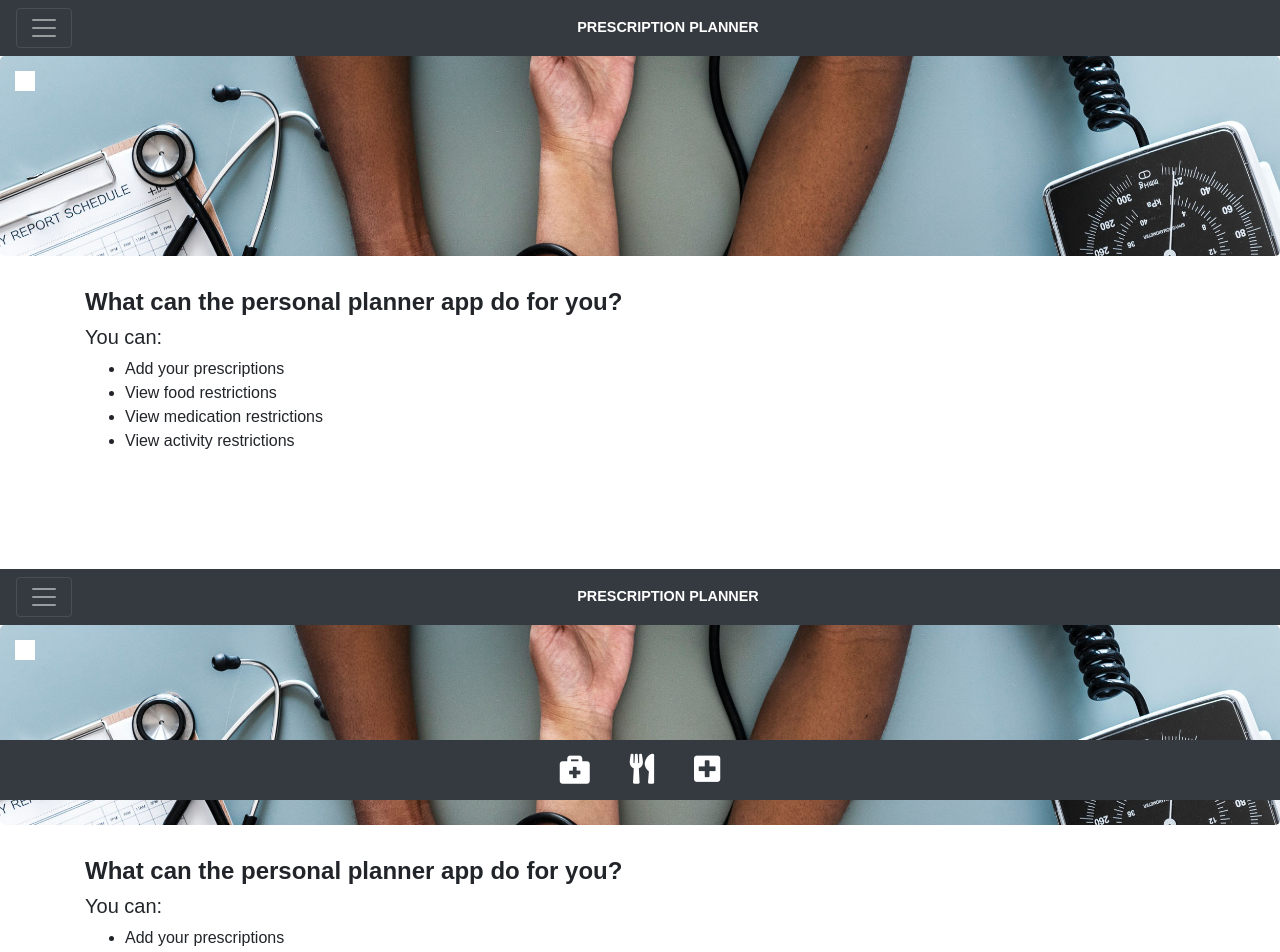
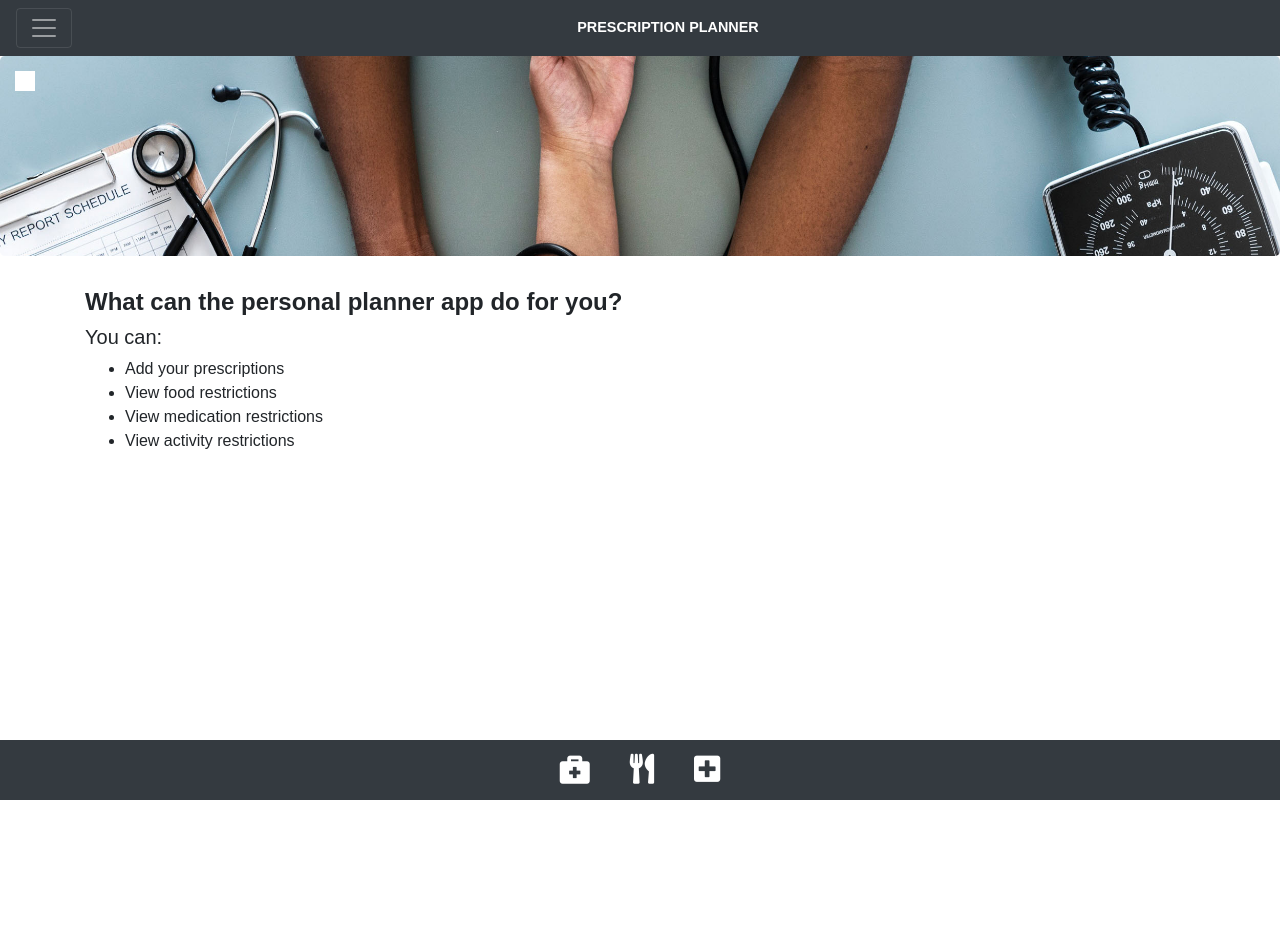
Before and after one commit to dhrandy/team-merge-p3, a React (Create React App) app in the folder client/: page /app-home in a window 1280 px wide. Shown: the top 952 px of the page. After the commit the page ends 800 px from the top, so only its background shows below. Built offline with nearby package versions, Linux system fonts and the light colour scheme.

Commit message:
added pages

```diff
--- a/client/src/App.js
+++ b/client/src/App.js
@@ -1,32 +1,17 @@
-import React, { Component } from 'react';
+import React from 'react';
 import { BrowserRouter as Router, Route } from "react-router-dom";
 import PPApp from "./pages/App/App";
 import HomePage from "./pages/HomePage/HomePage"
-import Wrapper from "./components/Wrapper/Wrapper";
-import Login from "./components/Login/Login";
-import Login2 from "./components/Login/Login2";
-import Register from "./components/Register/Register";
-import Header from "./components/Header/Header";
-import BottomNavbar from "./components/Navbar/Bottom/BottomNavbar";
-import TopNavbar from "./components/Navbar/Top/TopNavbar";
-import Home from "./components/HomePage/Home.js";
+import LoginPage from "./pages/Login/LoginPage"
+import RegisterPage from "./pages/Register/RegisterPage"
 
 const App = () => (
   <Router>
     <React.Fragment>
     <Route exact path="/app-home" component={PPApp} />
     <Route exact path="/" component={HomePage} />
-    <TopNavbar />
-    <Header />
-    <Route exact path="/app-home" component={Home} />
-    <Wrapper>
-      {/* <Route exact path="/" component={About} /> */}
-      <Route exact path="/login2" component={Login2} />
-      <Route exact path="/login" component={Login} />
-      <Route exact path="/register" component={Register} />
-      {/* <Route exact path="/search" component={Search} /> */}
-    </Wrapper>
-    <BottomNavbar />
+    <Route exact path="/login" component={LoginPage} />
+    <Route exact path="/register" component={RegisterPage} />
     </React.Fragment>
   </Router>
 );
--- a/client/src/components/Login/Login2.js
+++ /dev/null
@@ -1,11 +0,0 @@
-import React, {Component} from 'react';
-
-export default class Login2 extends Component {
-  render() {
-    return (
-      <React.Fragment>
-      <p>Test</p>
-      </React.Fragment>
-    )
-  }
-}
--- a/client/src/components/Navbar/Top/TopNavbar.js
+++ b/client/src/components/Navbar/Top/TopNavbar.js
@@ -13,9 +13,6 @@ export default class TopNavbar extends Component {
           <ul className="navbar-nav">
             <li className="nav-item">
               <a className="nav-link" href="/login">Login</a>
-            </li>
-            <li className="nav-item">
-              <a className="nav-link" href="/">Home</a>
             </li>
             <li className="nav-item">
               <a className="nav-link" href="#">Medication</a>
--- a/client/src/pages/App/App.js
+++ b/client/src/pages/App/App.js
@@ -1,8 +1,6 @@
 import React, { Component } from 'react';
 import { BrowserRouter as Router2, Route } from "react-router-dom";
 import Wrapper from "../../components/Wrapper/Wrapper";
-import Login from "../../components/Login/Login";
-import Login2 from "../../components/Login/Login2";
 import Register from "../../components/Register/Register";
 import Header from "../../components/Header/Header";
 import BottomNavbar from "../../components/Navbar/Bottom/BottomNavbar";
@@ -17,8 +15,6 @@ const PPApp = () => (
         <Route exact path="/app-home" component={Home} />
         <Wrapper>
           {/* <Route exact path="/" component={About} /> */}
-          <Route exact path="/login2" component={Login2} />
-          <Route exact path="/login" component={Login} />
           <Route exact path="/register" component={Register} />
           {/* <Route exact path="/search" component={Search} /> */}
         </Wrapper>
```
